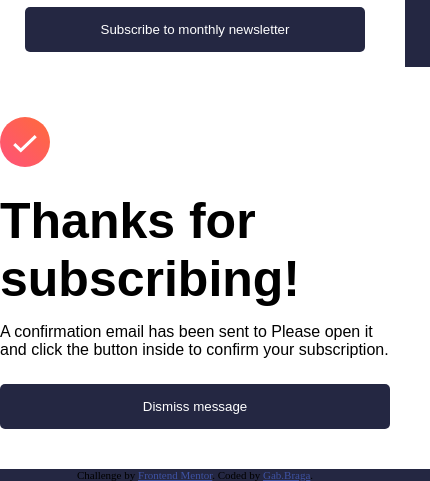
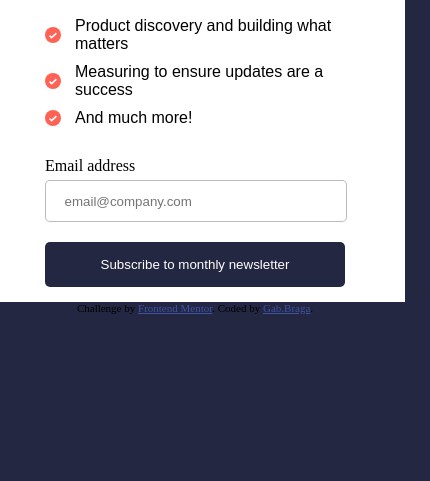
Before and after one commit to Ashura602/pequenos_projetos_JS, a plain HTML site: page newsletter-sign-up-with-success-message-main/index.html in a window 390 px wide. Shown: the part 551-1032 px from the top of the page, 430 px wide, since content can reach past the window. After the commit the page ends 865 px from the top, so only its background shows below. Drawn offline with Linux system fonts and the light colour scheme.

Commit message:
mobile device adjusts

```diff
--- a/newsletter-sign-up-with-success-message-main/index.html
+++ b/newsletter-sign-up-with-success-message-main/index.html
@@ -40,10 +40,12 @@
 
   <!-- Success message start -->
   <main id="success-main">
-    <img src="assets/images/icon-success.svg" alt="">
-    <h1>Thanks for subscribing!</h1>
+    <article>
+      <img src="assets/images/icon-success.svg" alt="">
+      <h1>Thanks for subscribing!</h1>
 
-    <p>A confirmation email has been sent to <b id="success-email"></b> Please open it and click the button inside to confirm your subscription.</p>
+      <p>A confirmation email has been sent to <b id="success-email"></b> Please open it and click the button inside to confirm your subscription.</p>
+    </article>
     <form action="index.html">
       <button type="submit">Dismiss message</button>
     </form>
--- a/newsletter-sign-up-with-success-message-main/script.js
+++ b/newsletter-sign-up-with-success-message-main/script.js
@@ -22,7 +22,7 @@ function escopo() {
         msg.innerText = "Valid email required";
         if(verifyEmail(email.value)){
             formMain.style.display = "none";
-            sucessMain.style.display = "flex";
+            sucessMain.style.display ="grid";
             sucessEmail.innerHTML = email.value;
         }else{
             email.style.background = 'hsl(4, 100%, 67%)';
--- a/newsletter-sign-up-with-success-message-main/style.css
+++ b/newsletter-sign-up-with-success-message-main/style.css
@@ -28,13 +28,13 @@ body{
     border-radius: 15px;
     padding: 15px;
 }
-article{
+#form-main article{
     display: flex;
     order: 1;
     flex-direction: column;
     margin: 45px 45px 0;
 }
-article h1{
+#form-main article h1{
     font-size: 50px;
     margin-bottom: 20px;
 }
@@ -42,14 +42,14 @@ p,li,h1{
     font-family: 'Roboto-Regular',sans-serif;
     font-weight: 400 400 700;
 }
-article p,li{
+#form-main article p,li{
     font-size: var(--p-fontsize);
 }
-article ul{
+#form-main article ul{
     margin: 10px 0 20px 0;
     list-style-type: none ;
 }
-article li{
+#form-main article li{
     background-image: url(assets/images/icon-list.svg);
     background-repeat: no-repeat;
     background-position: 0 50%;
@@ -86,6 +86,11 @@ button:hover{
     border-radius: 10px;
 }
 
+.error-msg{
+    font-size: 13px;
+    color: hsl(4, 100%, 67%);
+    margin: 0 0 0 45%;
+}
 
 /* Sucess Page*/
 #success-main{
@@ -109,10 +114,12 @@ button:hover{
 #success-main p{
     margin-bottom: 25px;
 }
-.error-msg{
-    font-size: 13px;
-    color: hsl(4, 100%, 67%);
-    margin: 0 0 0 45%;
+#success-main form{
+    display: flex;
+    order: 2;
+}
+#success-main button{
+    align-self: flex-end;
 }
 @media screen and (max-width: 800px){
     #form-main{
@@ -141,17 +148,19 @@ button:hover{
         border-radius: 0 0 10px 10px;
     }
     #success-main{
-        display: flex;
-        flex-direction: column;
-        width: 100vw;
-        height: 100vh;
+        display: none;
+        width: 85vw;
+        height: 85vh;
         margin: 0;
         border-radius: 0;
+        padding: 15%;
     }
-    #success-main form{
-        justify-self: flex-end;
+    #success-main h1{
+        font-size: 38px;
+        margin-bottom: 25px;
     }
 
+
 }
-.attribution { justify-self: flex-end;font-size: 11px; text-align: center; }
+.attribution { justify-self:flex-end;font-size: 11px; text-align: center; }
 .attribution a { color: hsl(228, 45%, 44%); }
```
